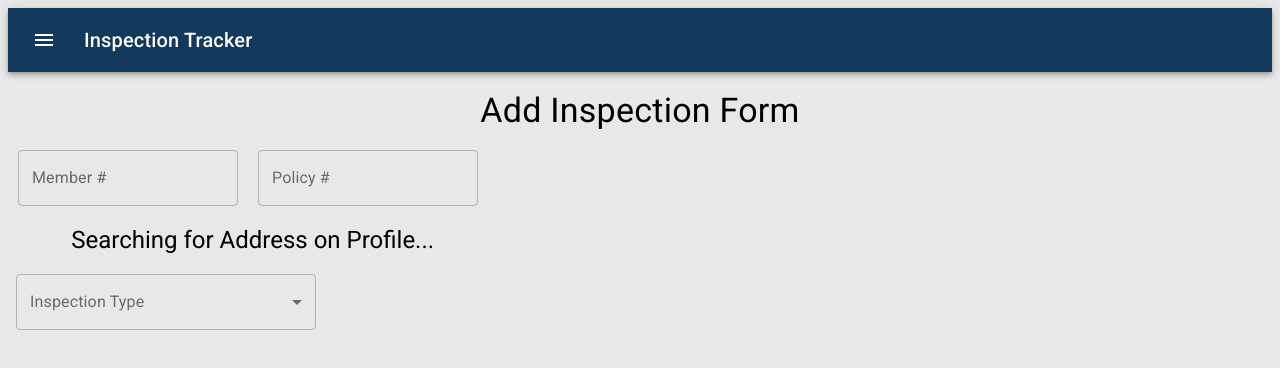
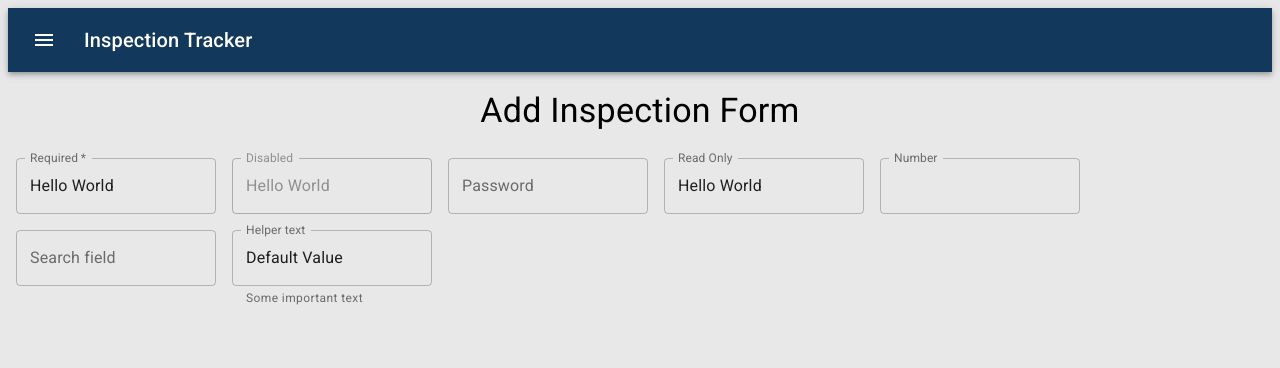
Before and after one commit to Solarsine42/ho_insp, a React (Create React App) app: page /addInsp in a window 1280 px wide. Shown: the top 368 px of the page. Built offline with nearby package versions, Linux system fonts and the light colour scheme; no server answers.

Commit message:
add inspection form

```diff
--- a/src/components/AddInsp.js
+++ b/src/components/AddInsp.js
@@ -1,102 +1,80 @@
-import React, { useState } from "react";
+import React from "react";
 import TextField from "@material-ui/core/TextField";
 import Typography from "@material-ui/core/Typography";
-import InputLabel from "@material-ui/core/InputLabel";
-import MenuItem from "@material-ui/core/MenuItem";
-import FormControl from "@material-ui/core/FormControl";
-import Select from "@material-ui/core/Select";
 import { makeStyles } from "@material-ui/core/styles";
 
+const useStyles = makeStyles(theme => ({
+  root: {
+    "& .MuiTextField-root": {
+      margin: theme.spacing(1),
+      width: 200
+    }
+  }
+}));
+
 const AddInsp = () => {
-  const useStyles = makeStyles(theme => ({
-    formControl: {
-      margin: theme.spacing(1),
-      minWidth: 120
-    },
-    selectEmpty: {
-      marginTop: theme.spacing(2)
-    }
-  }));
-
   const classes = useStyles();
-  const [state, setState] = React.useState({
-    age: "",
-    name: "hai"
-  });
-
-  const inputLabel = React.useRef(null);
-  const [labelWidth, setLabelWidth] = React.useState(0);
-  React.useEffect(() => {
-    setLabelWidth(inputLabel.current.offsetWidth);
-  }, []);
-
-  const handleChange = name => event => {
-    setState({
-      ...state,
-      [name]: event.target.value
-    });
-  };
-
   return (
     <div>
       <Typography style={{ textAlign: "center" }} variant="h4">
         Add Inspection Form
       </Typography>
       <br />
-      <form
-        className={{ display: "flex", flexWrap: "wrap" }}
-        noValidate
-        autoComplete="off"
-      >
+      <form className={classes.root} noValidate autoComplete="off">
         <div>
           <TextField
-            style={{
-              width: "220px",
-              marginLeft: "10px",
-              marginRight: "10px"
-            }}
-            label="Member #"
-            type="text"
+            required
+            id="outlined-required"
+            label="Required"
+            defaultValue="Hello World"
             variant="outlined"
           />
-
           <TextField
-            style={{
-              marginLeft: "10px",
-              marginRight: "10px",
-              width: "220px"
+            disabled
+            id="outlined-disabled"
+            label="Disabled"
+            defaultValue="Hello World"
+            variant="outlined"
+          />
+          <TextField
+            id="outlined-password-input"
+            label="Password"
+            type="password"
+            autoComplete="current-password"
+            variant="outlined"
+          />
+          <TextField
+            id="outlined-read-only-input"
+            label="Read Only"
+            defaultValue="Hello World"
+            InputProps={{
+              readOnly: true
             }}
-            label="Policy #"
-            type="text"
             variant="outlined"
-            placeholder="example: HO91A"
+          />
+          <TextField
+            id="outlined-number"
+            label="Number"
+            type="number"
+            InputLabelProps={{
+              shrink: true
+            }}
+            variant="outlined"
+          />
+          <TextField
+            id="outlined-search"
+            label="Search field"
+            type="search"
+            variant="outlined"
+          />
+          <TextField
+            id="outlined-helperText"
+            label="Helper text"
+            defaultValue="Default Value"
+            helperText="Some important text"
+            variant="outlined"
           />
         </div>
-        <br />
-        <div style={{ marginBottom: "10px" }}>
-          <Typography style={{ marginLeft: "5%" }} variant="h5">
-            Searching for Address on Profile...
-          </Typography>
-        </div>
-        <FormControl variant="outlined" className={classes.formControl}>
-          <InputLabel ref={inputLabel} id="demo-simple-select-outlined-label">
-            Inspection Type
-          </InputLabel>
-          <Select
-            style={{ minWidth: "300px" }}
-            // value={age}
-            // onChange={handleChange}
-            labelWidth={labelWidth}
-          >
-            <MenuItem value="">
-              <em>None</em>
-            </MenuItem>
-            <MenuItem value={"IO"}>Inside/Outside w/Valuation</MenuItem>
-            <MenuItem value={"PRC"}>
-              Proof of Repairs/Claims Evaluation
-            </MenuItem>
-          </Select>
-        </FormControl>
       </form>
     </div>
   );
--- a/src/components/HomeInsp.js
+++ b/src/components/HomeInsp.js
@@ -42,10 +42,6 @@ const HomeInsp = props => {
   const handleChange = panel => (event, isExpanded) => {
     setExpanded(isExpanded ? panel : false);
   };
-
-  // const updateParentState = () => {
-  //   window.location.reload();
-  // };
 
   return (
     <div className={classes.root} style={{ padding: "5px" }}>
@@ -105,10 +101,7 @@ const HomeInsp = props => {
           <ExpansionPanelDetails>
             <Grid container spacing={3}>
               <Grid item xs={3}>
-                <ModifyInsp
-                  // updateParentState={updateParentState}
-                  inspection={inspection}
-                />
+                <ModifyInsp inspection={inspection} />
               </Grid>
               <Grid item xs={2}>
                 <DeleteInsp inspection={inspection} />
--- a/src/components/ModifyInsp.js
+++ b/src/components/ModifyInsp.js
@@ -91,7 +91,7 @@ const ModifyInsp = props => {
                   props.inspection.id
                 )
               );
-              // props.updateParentState();
+              setOpen(false);
             }}
             color="secondary"
           >
```
